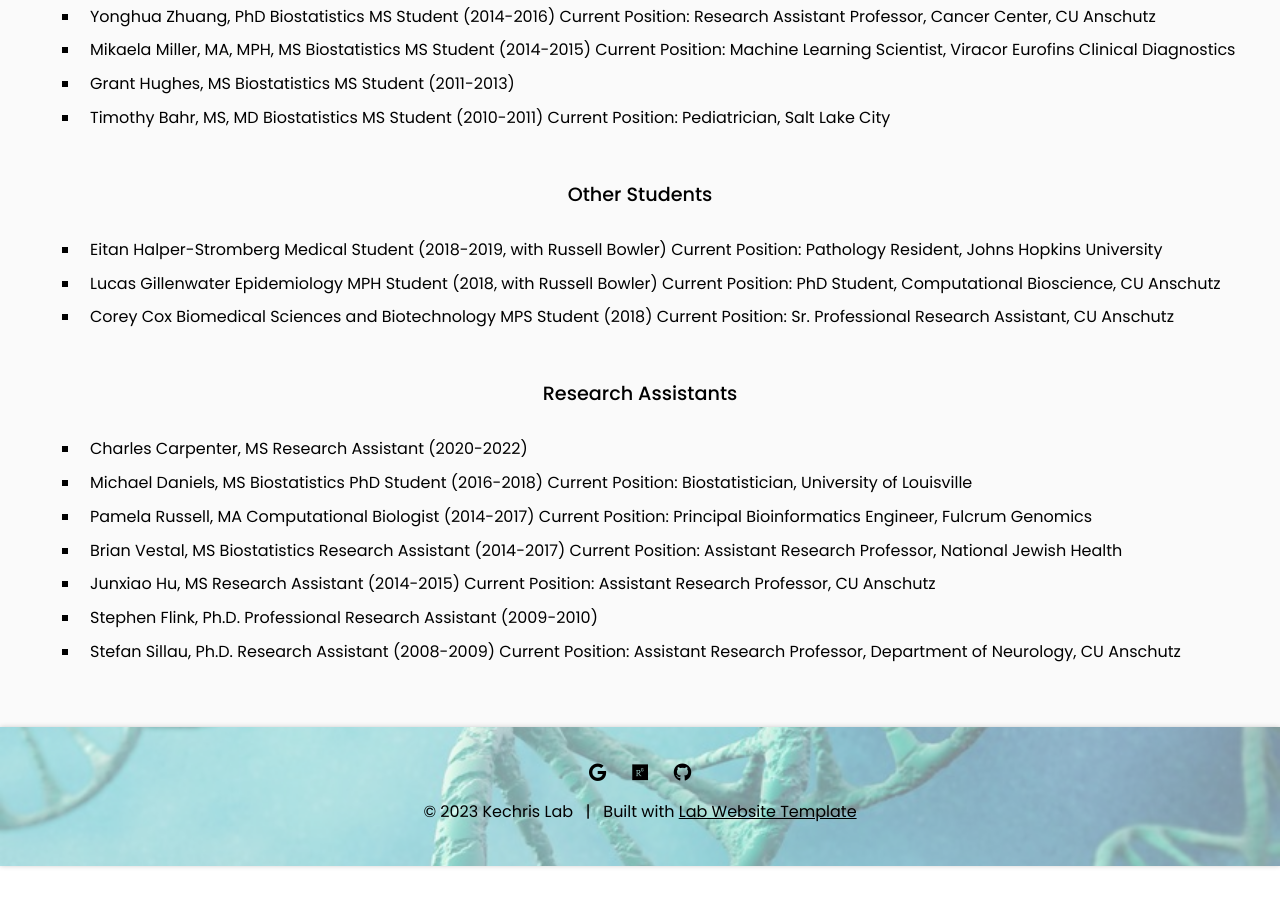
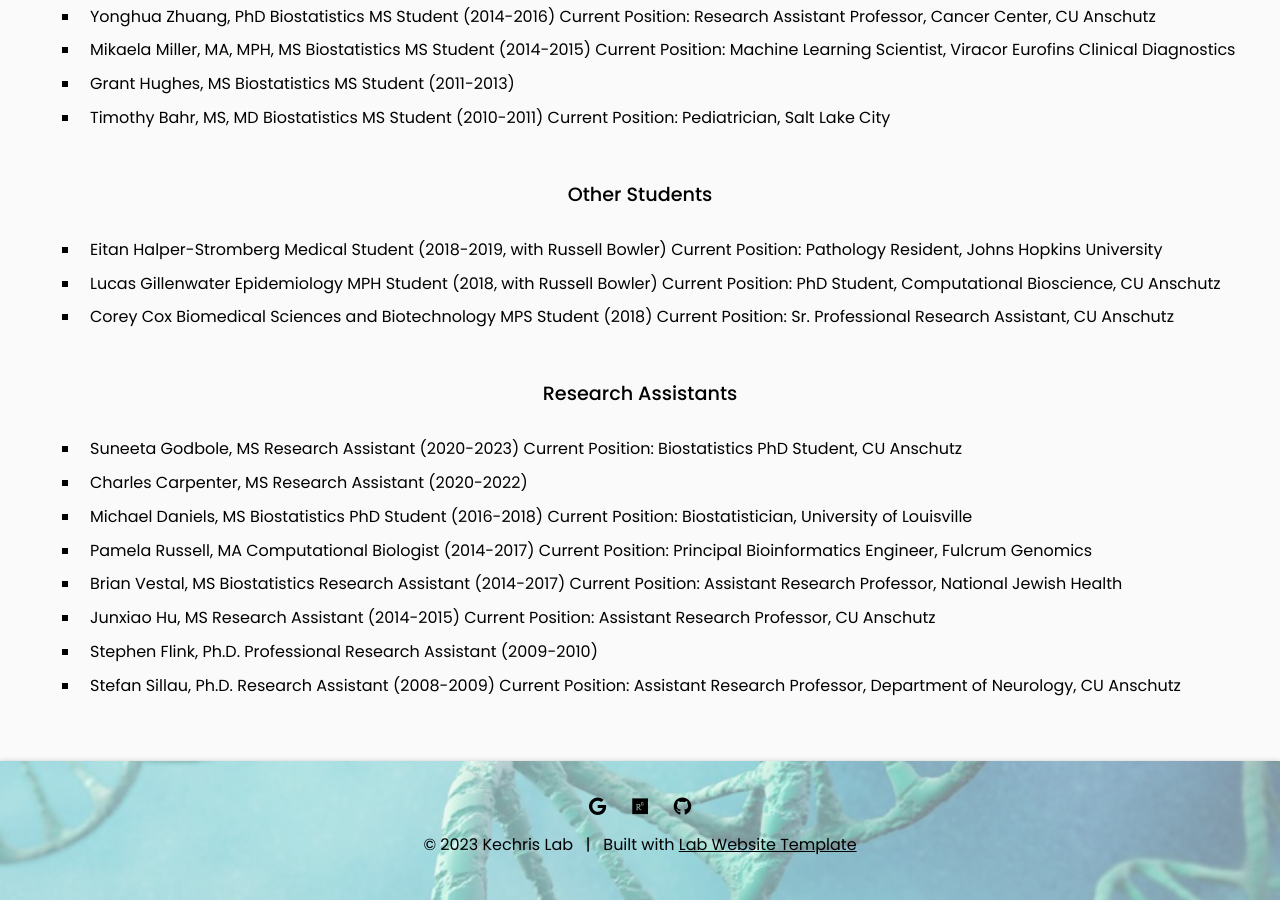
Before and after one commit to KechrisLab/kechrislab.github.io, a Jekyll site: the page built from team/index.md, in a window 1280 px wide and 900 px high, scrolled down 1760 px. Built offline with Jekyll 4.4.1, drawn with Linux system fonts in a browser that asks for light colours; before the commit the page ends 2626 px from its top, so only the background shows below that.

Commit message:
Update index.md

```diff
--- a/team/index.md
+++ b/team/index.md
@@ -73,7 +73,6 @@ Current Position: Machine Learning Scientist, Viracor Eurofins Clinical Diagnost
 Current Position: Pediatrician, Salt Lake City
 
 ### Other Students
-
 + Eitan Halper-Stromberg Medical Student (2018-2019, with Russell Bowler)
 Current Position: Pathology Resident, Johns Hopkins University
 + Lucas Gillenwater Epidemiology MPH Student (2018, with Russell Bowler)
@@ -82,6 +81,8 @@ Current Position: PhD Student, Computational Bioscience, CU Anschutz
 Current Position: Sr. Professional Research Assistant, CU Anschutz
 
 ### Research Assistants
++ Suneeta Godbole, MS Research Assistant (2020-2023)
+Current Position: Biostatistics PhD Student, CU Anschutz
 + Charles Carpenter, MS Research Assistant (2020-2022)
 + Michael Daniels, MS Biostatistics PhD Student (2016-2018)
 Current Position: Biostatistician, University of Louisville
```
